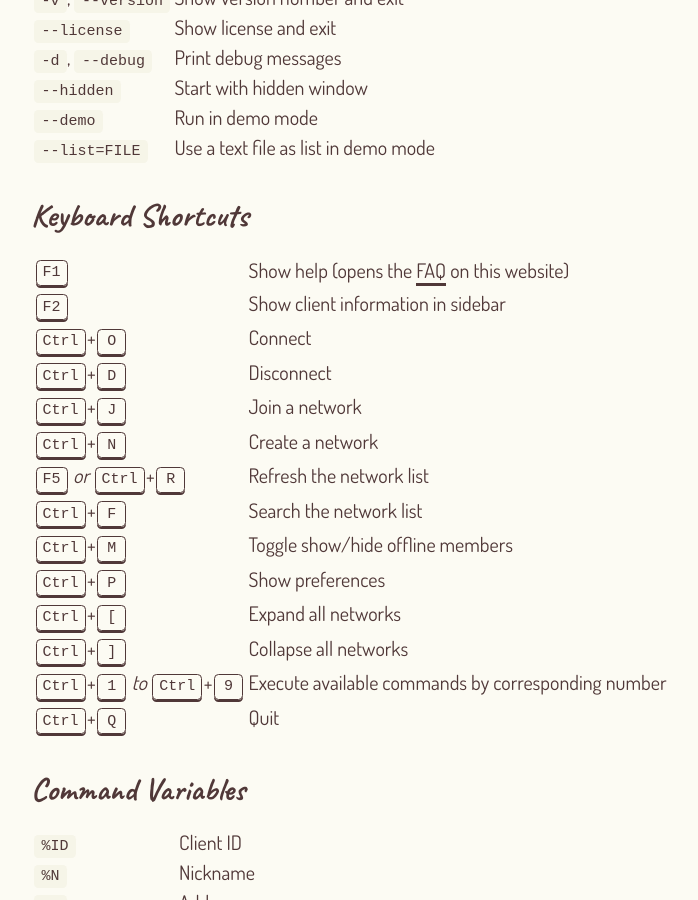
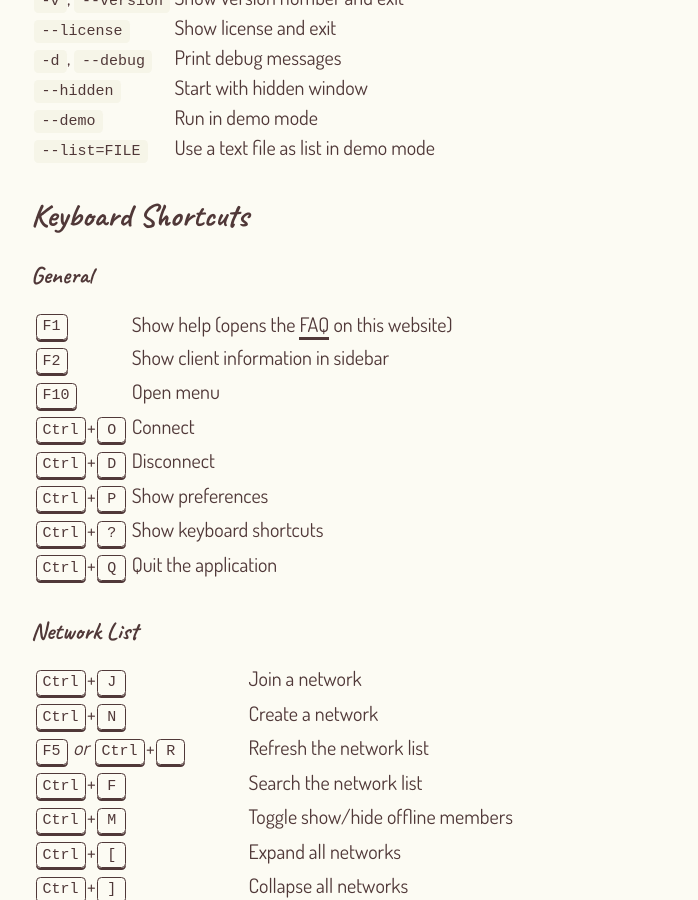
Before and after one commit to ztefn/haguichi-website, a Jekyll site: the page built from tips-and-tricks.md, in a window 1280 px wide and 900 px high, scrolled down 612 px. Shown: the whole window, without its empty margins (119-817 px from the left). Built offline with Jekyll 4.4.1, drawn with Linux system fonts in a browser that asks for light colours; comment, search, counter and statistics services are not loaded.

Commit message:
Update keyboard shortcuts

```diff
--- a/tips-and-tricks.md
+++ b/tips-and-tricks.md
@@ -76,6 +76,7 @@ order: 5
 </table>
 
 <h2 id="keyboard-shortcuts">Keyboard Shortcuts{% include anchor.html slug='keyboard-shortcuts' %}</h2>
+<h3>General</h3>
 <table>
   <tr>
     <td>
@@ -95,6 +96,14 @@ order: 5
   </tr>
   <tr>
     <td>
+      <kbd>F10</kbd>
+    </td>
+    <td>
+      Open menu
+    </td>
+  </tr>
+  <tr>
+    <td>
       <kbd>Ctrl</kbd>+<kbd>O</kbd>
     </td>
     <td>
@@ -109,6 +118,33 @@ order: 5
       Disconnect
     </td>
   </tr>
+  <tr>
+    <td>
+      <kbd>Ctrl</kbd>+<kbd>P</kbd>
+    </td>
+    <td>
+      Show preferences
+    </td>
+  </tr>
+  <tr>
+    <td>
+      <kbd>Ctrl</kbd>+<kbd>?</kbd>
+    </td>
+    <td>
+      Show keyboard shortcuts
+    </td>
+  </tr>
+  <tr>
+    <td>
+      <kbd>Ctrl</kbd>+<kbd>Q</kbd>
+    </td>
+    <td>
+      Quit the application
+    </td>
+  </tr>
+</table>
+<h3>Network List</h3>
+<table>
   <tr>
     <td>
       <kbd>Ctrl</kbd>+<kbd>J</kbd>
@@ -151,14 +187,6 @@ order: 5
   </tr>
   <tr>
     <td>
-      <kbd>Ctrl</kbd>+<kbd>P</kbd>
-    </td>
-    <td>
-      Show preferences
-    </td>
-  </tr>
-  <tr>
-    <td>
       <kbd>Ctrl</kbd>+<kbd>[</kbd>
     </td>
     <td>
@@ -179,14 +207,6 @@ order: 5
     </td>
     <td>
       Execute available commands by corresponding number
-    </td>
-  </tr>
-  <tr>
-    <td>
-      <kbd>Ctrl</kbd>+<kbd>Q</kbd>
-    </td>
-    <td>
-      Quit
     </td>
   </tr>
 </table>
```
